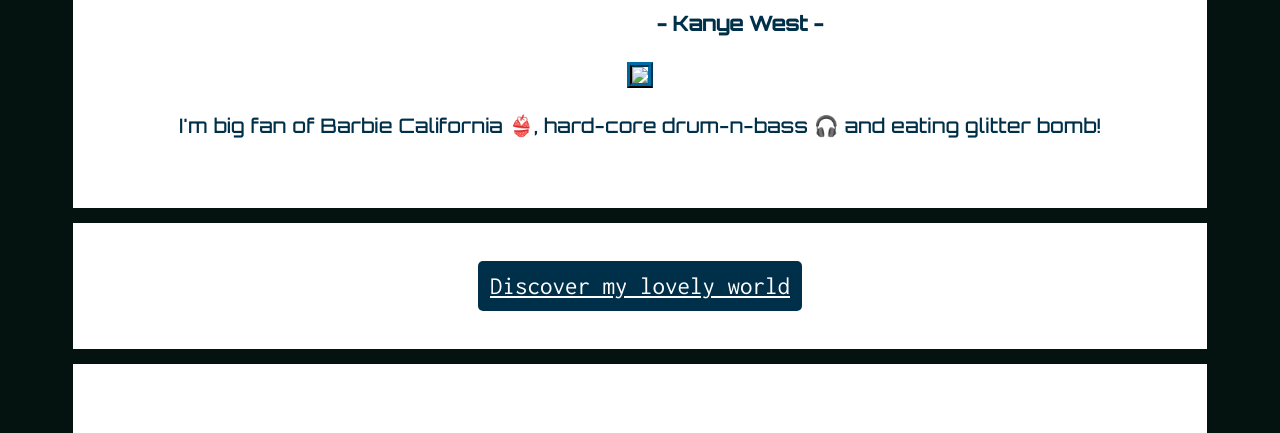
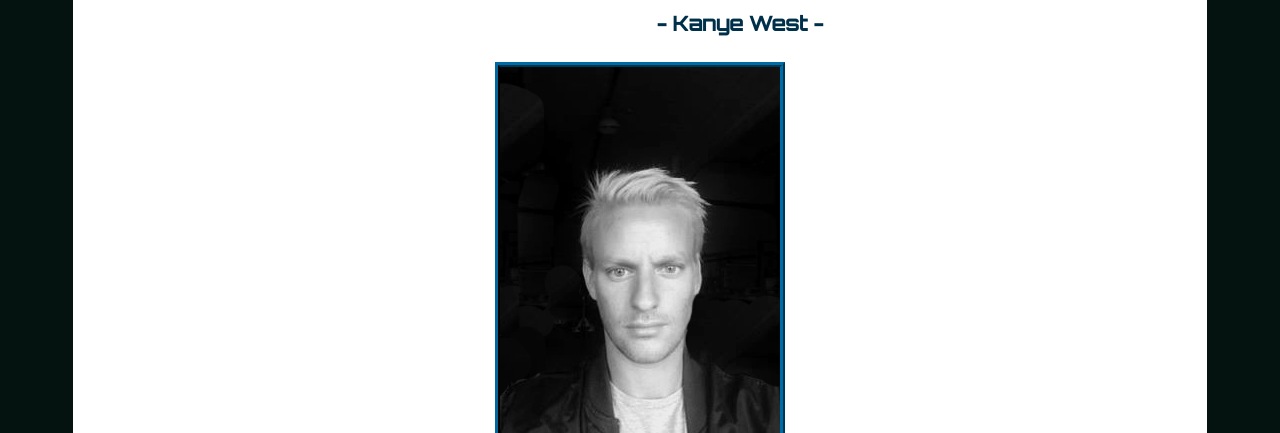
Before and after one commit to arthurbary/profile, a plain HTML site: page index.html in a window 1280 px wide. Shown: the part 243-676 px from the top of the page. Drawn offline with Linux system fonts and the light colour scheme; the site is published under a folder, as on GitHub Pages, so addresses that start at the root find nothing.

Commit message:
link repaired

```diff
--- a/index.html
+++ b/index.html
@@ -12,7 +12,7 @@
     <div class="card top-radius">
     <h1>You know who I am</h1>
     <h4>- Kanye West -</h4>
-    <img src="/images/Arthur-2.jpg" with="100px" align="Arthur Bary">
+    <img src="images/Arthur-2.jpg" with="100px" align="Arthur Bary">
       <p>I'm big fan of Barbie California 👙, hard-core drum-n-bass 🎧 and eating glitter bomb! </p>
     </div>
         <div class="card" >
```
